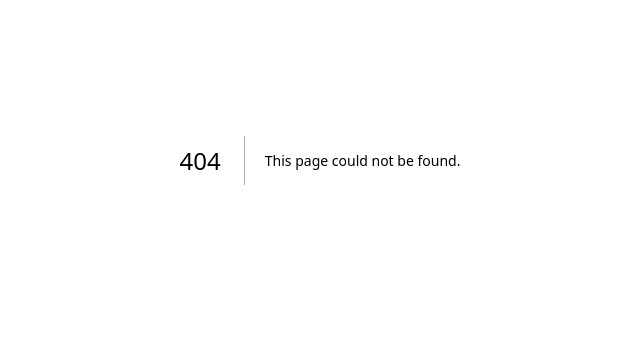
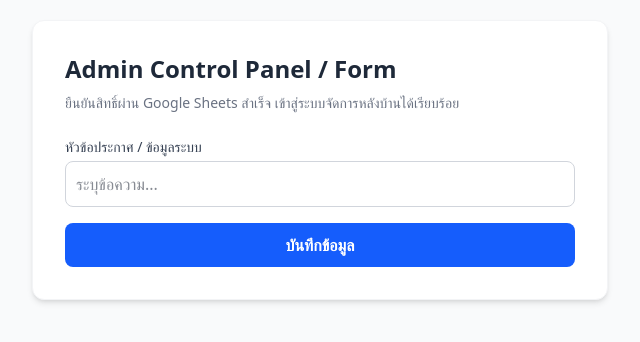
Before and after one commit to aanniiccee/heng-input, a Next.js app: page /admin/form in a window 1280 px wide. Before the commit this address had no page. Shown: the part 240-582 px from the top of the page, without its empty margins (320-960 px from the left). Built offline with nearby package versions, Linux system fonts and the light colour scheme; sample sign-in values are in the browser's storage.

Commit message:
Create page.tsx

```diff
--- /dev/null
+++ b/app/admin/form/page.tsx
@@ -0,0 +1,43 @@
+'use client';
+
+import { useEffect, useState } from 'react';
+import { useRouter } from 'next/navigation';
+
+export default function AdminFormPage() {
+  const router = useRouter();
+  const [verified, setVerified] = useState(false);
+
+  useEffect(() => {
+    const isVerified = sessionStorage.getItem('admin_verified');
+    if (!isVerified) {
+      router.replace('/');
+    } else {
+      setVerified(true);
+    }
+  }, [router]);
+
+  if (!verified) return null;
+
+  return (
+    <main className="min-h-screen bg-gray-50 p-6 flex items-center justify-center">
+      <div className="mx-auto max-w-xl w-full rounded-xl bg-white p-8 shadow-md border border-gray-100">
+        <h1 className="text-2xl font-bold text-gray-800 mb-2">
+          Admin Control Panel / Form
+        </h1>
+        <p className="text-gray-500 text-sm mb-6">
+          ยืนยันสิทธิ์ผ่าน Google Sheets สำเร็จ เข้าสู่ระบบจัดการหลังบ้านได้เรียบร้อย
+        </p>
+
+        <form className="space-y-4" onSubmit={(e) => { e.preventDefault(); alert('บันทึกข้อมูลสำเร็จ!'); }}>
+          <div>
+            <label className="block text-sm font-medium text-gray-700 mb-1">หัวข้อประกาศ / ข้อมูลระบบ</label>
+            <input type="text" placeholder="ระบุข้อความ..." className="w-full rounded-lg border border-gray-300 p-2.5 text-gray-900 focus:outline-none focus:ring-2 focus:ring-blue-200" />
+          </div>
+          <button type="submit" className="w-full rounded-lg bg-blue-600 py-2.5 font-semibold text-white hover:bg-blue-700 transition">
+            บันทึกข้อมูล
+          </button>
+        </form>
+      </div>
+    </main>
+  );
+}
```
